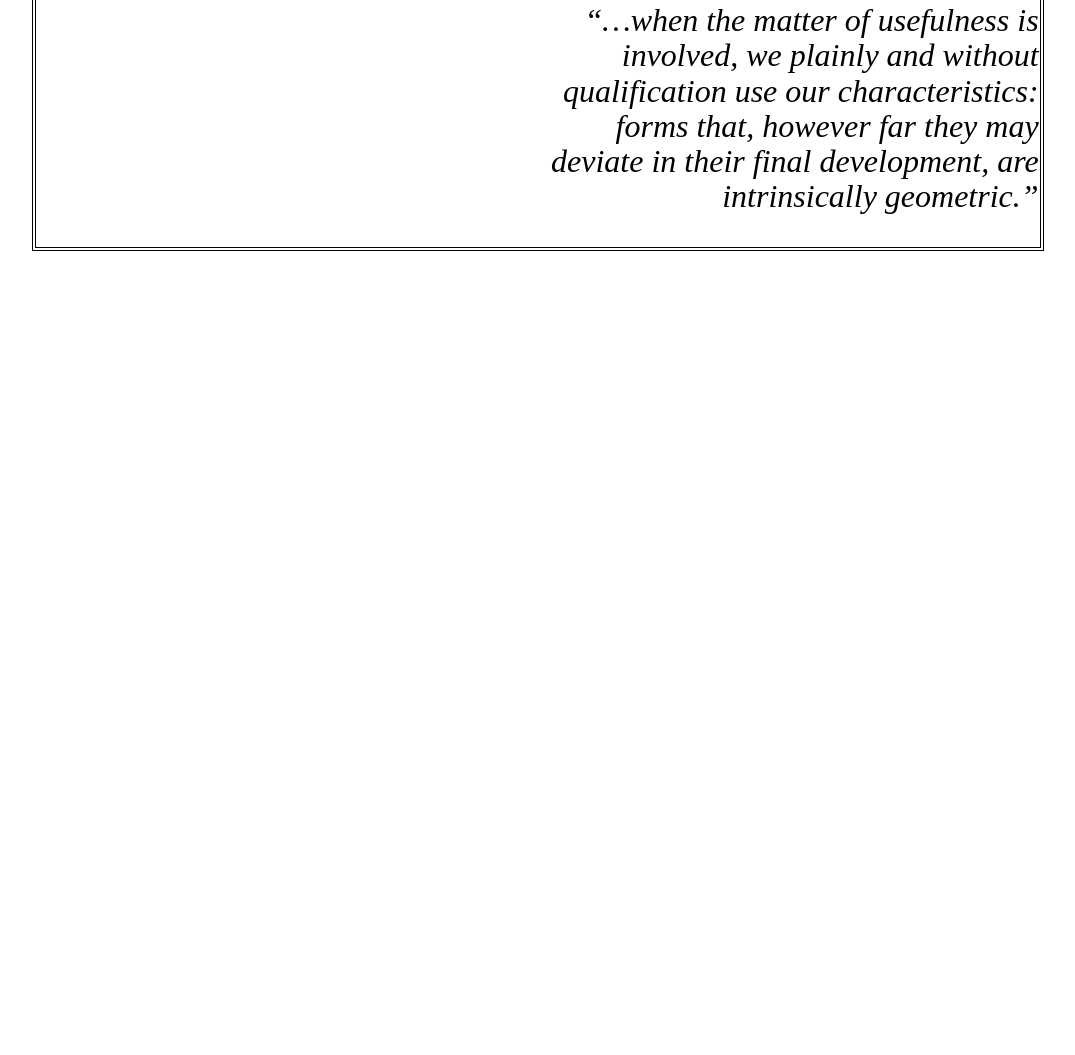
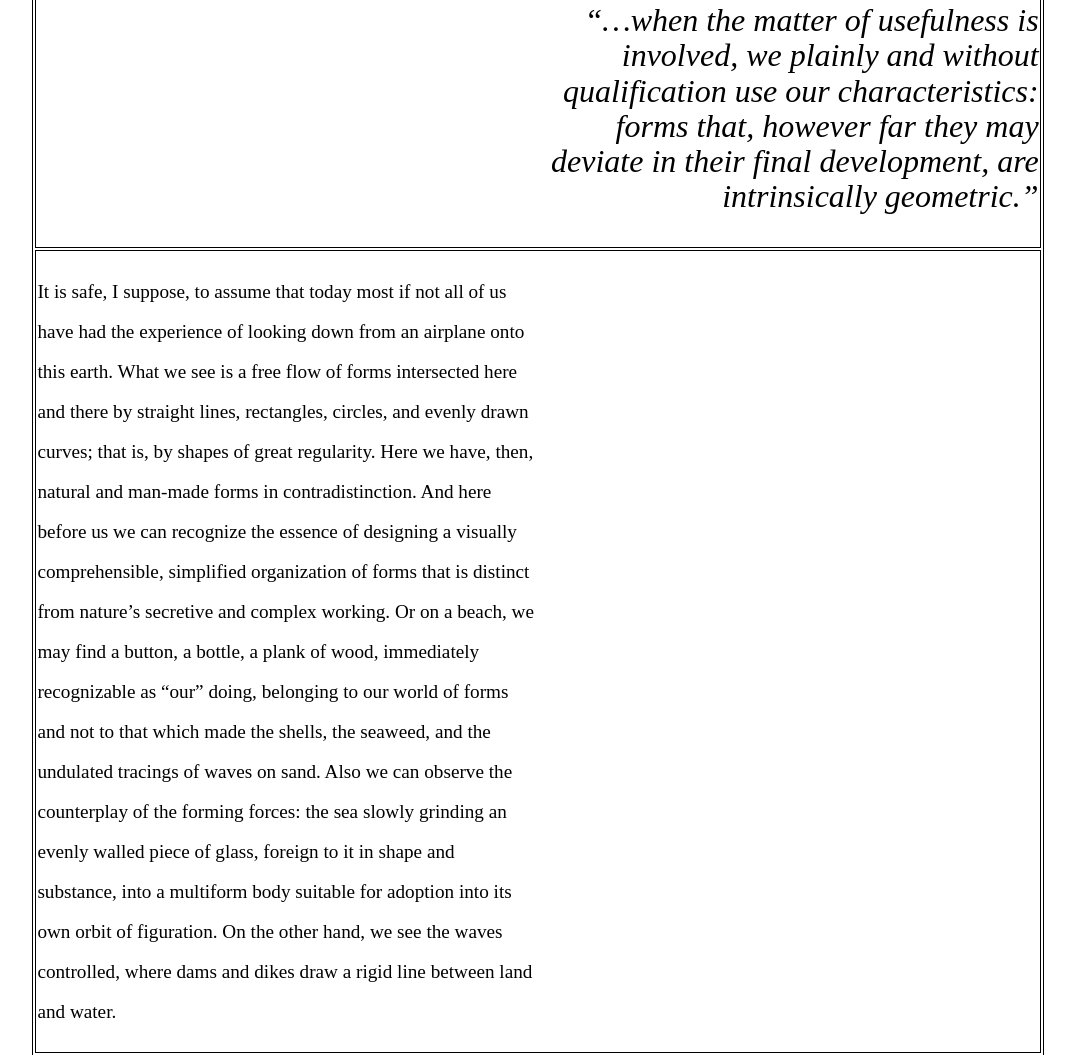
Before and after one commit to anushkaramwani07/anushkaramwani.github.io, a plain HTML site: page anni-albers/index2.html in a window 1280 px wide. Shown: the part 288-1343 px from the top of the page, without its empty margins (102-1177 px from the left). Before the commit the page ends 800 px from the top, so only its background shows below. Drawn offline with Linux system fonts and the light colour scheme.

Commit message:
added a tr

```diff
--- a/anni-albers/index2.html
+++ b/anni-albers/index2.html
@@ -26,6 +26,37 @@
           </p>
         </td>
         </tr>
+
+      <tr>
+        <td>
+          <p>
+            It is safe, I suppose, to assume that today most if not all of us have had the experience of looking down
+              from
+              an airplane onto this earth. What we see is a free flow of forms intersected here and there by straight
+              lines,
+              rectangles, circles, and evenly drawn curves; that is, by shapes of great regularity. Here we have, then,
+              natural
+              and man-made forms in contradistinction. And here before us we can recognize the essence of designing a
+              visually
+              comprehensible, simplified organization of forms that is distinct from nature’s secretive and complex
+              working.
+
+              Or on a beach, we may find a button, a bottle, a plank of wood, immediately recognizable as “our” doing,
+              belonging
+              to our world of forms and not to that which made the shells, the seaweed, and the undulated tracings of
+              waves on
+              sand. Also we can observe the counterplay of the forming forces: the sea slowly grinding an evenly walled
+              piece
+              of
+              glass, foreign to it in shape and substance, into a multiform body suitable for adoption into its own
+              orbit of
+              figuration. On the other hand, we see the waves controlled, where dams and dikes draw a rigid line between
+              land
+              and water.
+          </p>
+        </td>
+      </tr>
+
     </table>
   </main>
 </body>
```
